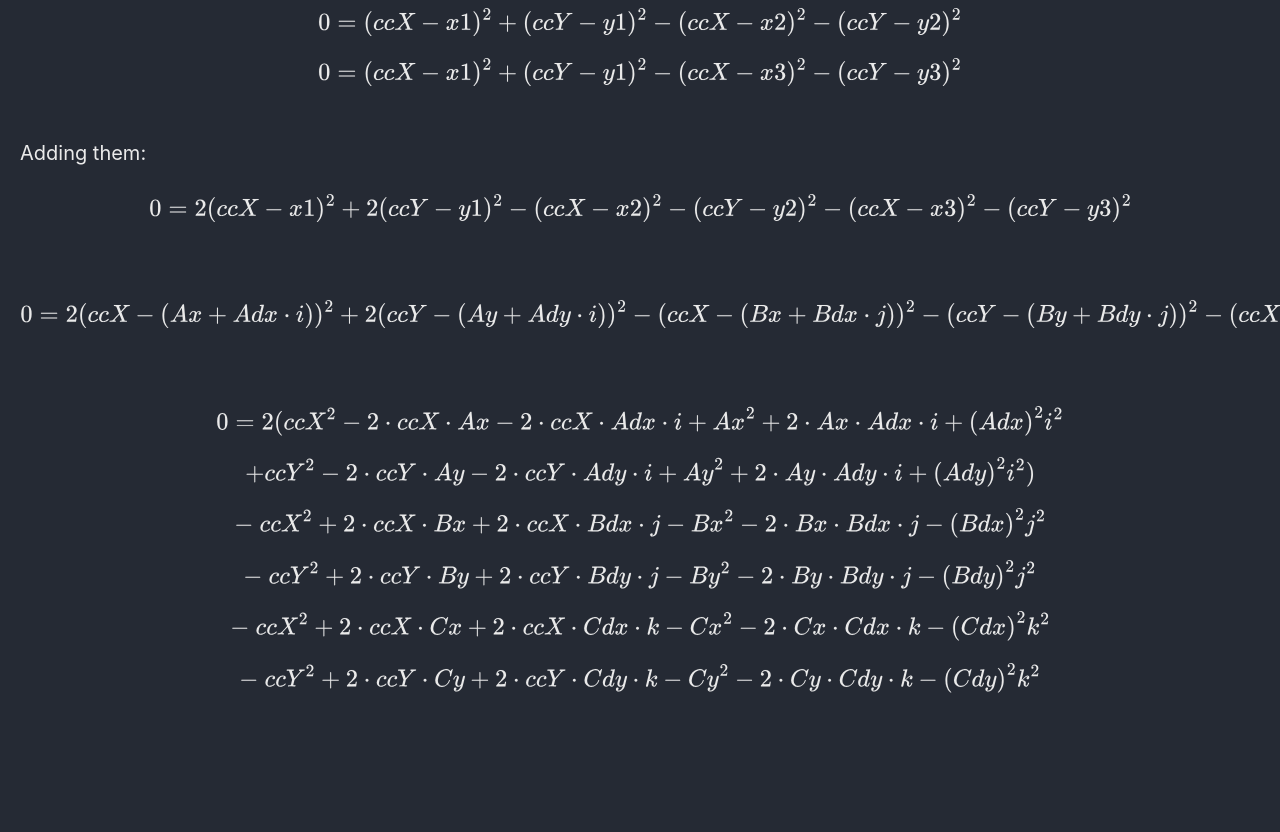
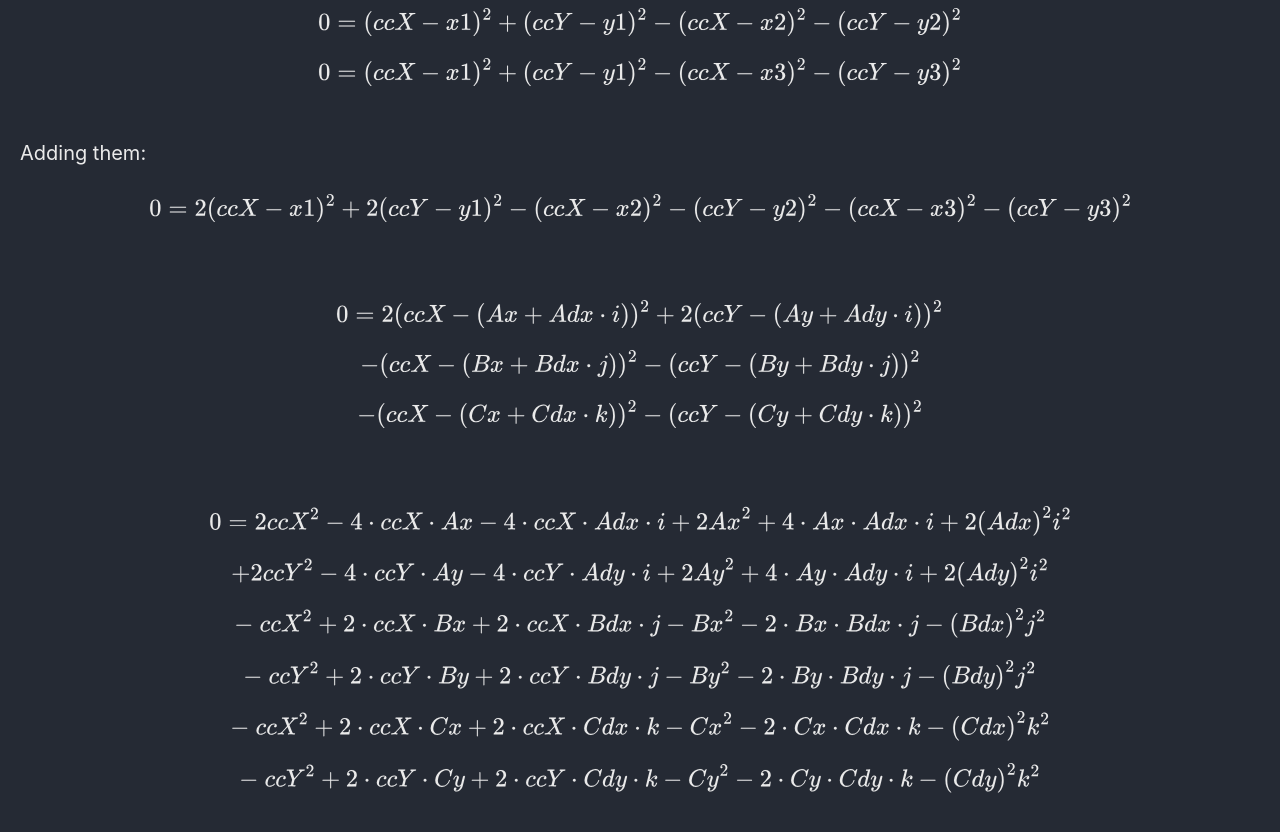
Before and after one commit to Connor-McCartney/Connor-McCartney.github.io, a Jekyll site: the page built from _pages/cryptography/other/Geometry-Hash-Balsn-CTF-2023.md, in a window 1280 px wide and 900 px high, scrolled down 4715 px. Shown: the top 832 px of the window. Built offline with Jekyll 4.4.1, drawn with Linux system fonts in a browser that asks for light colours; cached includes are drawn as plain includes.

Commit message:
Update Geometry-Hash-Balsn-CTF-2023.md

```diff
--- a/_pages/cryptography/other/Geometry-Hash-Balsn-CTF-2023.md
+++ b/_pages/cryptography/other/Geometry-Hash-Balsn-CTF-2023.md
@@ -185,13 +185,20 @@ $$0 = 2(ccX - x1)^2 + 2(ccY - y1)^2 - (ccX - x2)^2 - (ccY - y2)^2 - (ccX - x3)^2
 
 <br>
 
-$$0 = 2(ccX - (Ax + Adx \cdot i))^2 + 2(ccY - (Ay + Ady \cdot i))^2 - (ccX - (Bx + Bdx \cdot j))^2 - (ccY - (By + Bdy \cdot j))^2 - (ccX - (Cx + Cdx \cdot k))^2 - (ccY - (Cy + Cdy \cdot k))^2$$
+
+$$0 = 2(ccX - (Ax + Adx \cdot i))^2 + 2(ccY - (Ay + Ady \cdot i))^2$$
+
+$$- (ccX - (Bx + Bdx \cdot j))^2 - (ccY - (By + Bdy \cdot j))^2$$
+
+$$- (ccX - (Cx + Cdx \cdot k))^2 - (ccY - (Cy + Cdy \cdot k))^2$$
+
 
 <br>
 
-$$0 = 2({ccX}^2 - 2 \cdot ccX \cdot Ax - 2 \cdot ccX \cdot Adx \cdot i + {Ax}^2 + 2 \cdot Ax \cdot Adx \cdot i + {(Adx)}^2 i^2$$
 
-$$  + {ccY}^2 - 2 \cdot ccY \cdot Ay - 2 \cdot ccY \cdot Ady \cdot i + {Ay}^2 + 2 \cdot Ay \cdot Ady \cdot i + {(Ady)}^2 i^2)$$
+$$0 = 2{ccX}^2 - 4 \cdot ccX \cdot Ax - 4 \cdot ccX \cdot Adx \cdot i + 2{Ax}^2 + 4 \cdot Ax \cdot Adx \cdot i + 2{(Adx)}^2 i^2$$
+
+$$  + 2{ccY}^2 - 4 \cdot ccY \cdot Ay - 4 \cdot ccY \cdot Ady \cdot i + 2{Ay}^2 + 4 \cdot Ay \cdot Ady \cdot i + 2{(Ady)}^2 i^2$$
 
 $$- \ {ccX}^2 + 2 \cdot ccX \cdot Bx + 2 \cdot ccX \cdot Bdx \cdot j - {Bx}^2 - 2 \cdot Bx \cdot Bdx \cdot j - {(Bdx)}^2 j^2$$
 
@@ -202,4 +209,3 @@ $$- \ {ccX}^2 + 2 \cdot ccX \cdot Cx + 2 \cdot ccX \cdot Cdx \cdot k - {Cx}^2 -
 $$- \ {ccY}^2 + 2 \cdot ccY \cdot Cy + 2 \cdot ccY \cdot Cdy \cdot k - {Cy}^2 - 2 \cdot Cy \cdot Cdy \cdot k - {(Cdy)}^2 k^2$$
 
 <br>
-<br>
```
